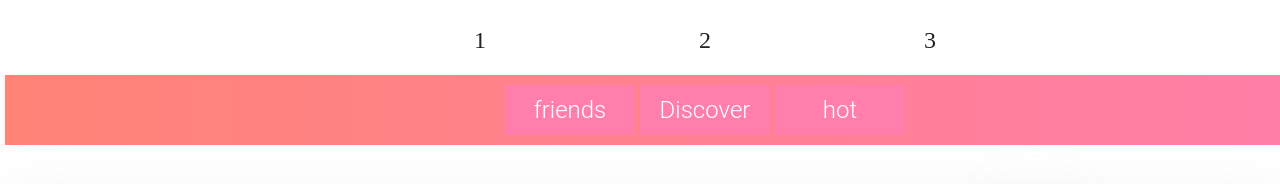
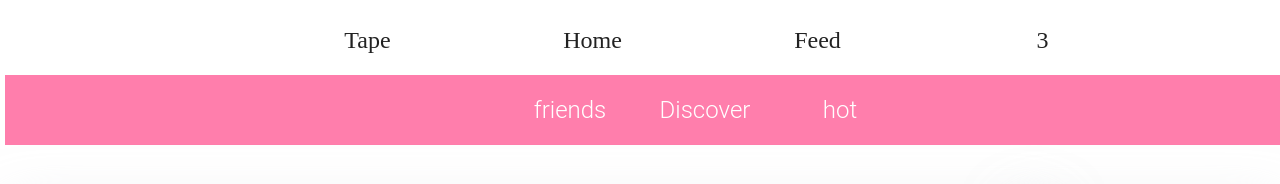
Before and after one commit to datob/flexgrid, a plain HTML site: page index.html in a window 1280 px wide. Shown: the top 184 px of the page. Drawn offline with Linux system fonts and the light colour scheme.

Commit message:
little update

```diff
--- a/css/style.css
+++ b/css/style.css
@@ -14,7 +14,7 @@ body {
 
   header{
 	grid-column: 1 / span 2;
-	background: #eaeaea;
+	background: #ffffff;
 	display: flex;
 	align-items: center;
 	justify-content: center;
@@ -59,6 +59,8 @@ body {
   box-shadow: 0 -1px 54px 0 rgba(208, 211, 218, 0.5);
   background-color: #ffffff;
 }
+
+
 
   .nav {
 	  margin: -5px 0px 0px -5px;
@@ -118,7 +120,7 @@ body {
   .header-bottom1 {
 	width: 1400px;
 	height: 70px;
-	background-image: linear-gradient(to left, #ff7eac, #ff8376);
+	background-image: linear-gradient(to left, #ff7eac, #ff7eac);
 	  min-height: 50px;
 	  font-size: 1.5rem;
   font-family: Roboto;
--- a/index.html
+++ b/index.html
@@ -10,8 +10,12 @@
 	<div class="flex">
 		<div class="flex-item">
 		  <div class="header-bottom">	<nav class="nav">
-				<a href="#" class="nav-itm">1</a>
-				<a href="#" class="nav-itm">2</a>
+				<a href="#" class="nav-itm">Tape</a>
+
+
+
+				<a href="#" class="nav-itm">Home</a>
+				<a href="#" class="nav-itm">Feed</a>
 				<a href="#" class="nav-itm">3</a>
 			</nav></div>
 		</div>
```
